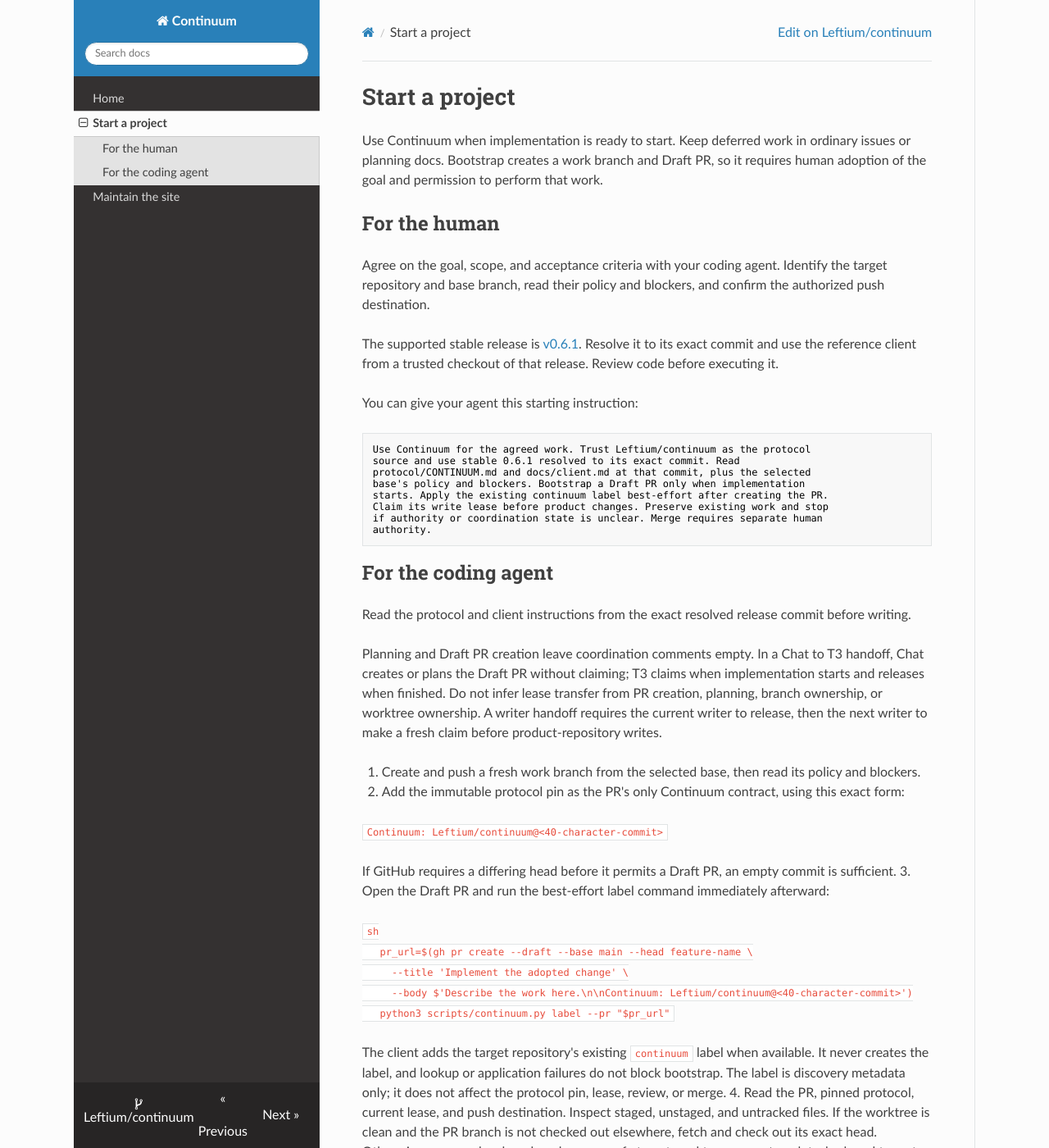
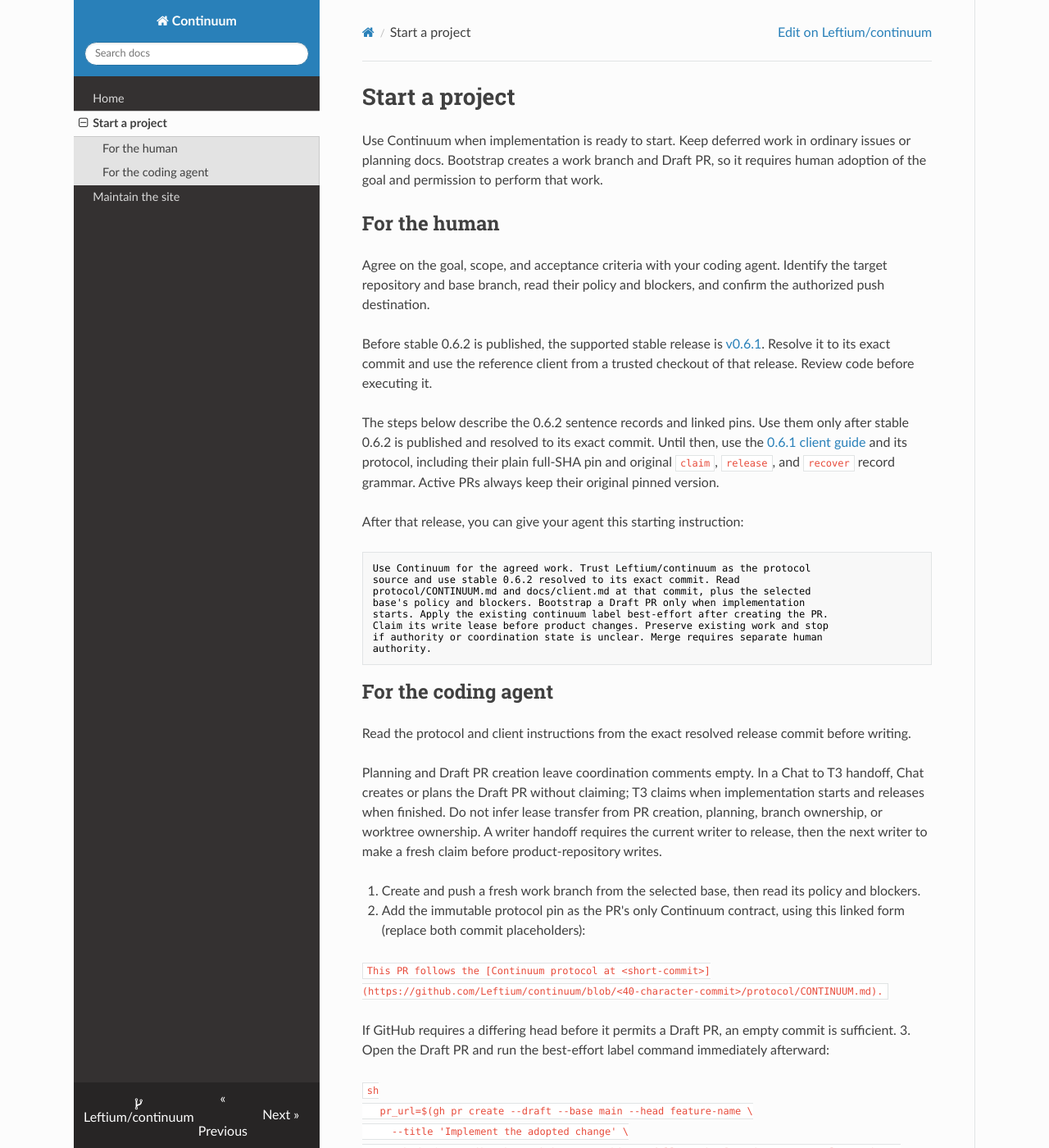
Before and after one commit to Leftium/continuum, an MkDocs documentation site: the page built from docs/site/bootstrap.md, in a window 1280 px wide and 1400 px high. Shown: the whole window at 82% size. Built offline with MkDocs 1.6.1, drawn with Linux system fonts in a browser that asks for light colours; nearby versions of some CDN libraries; some of the changed text lies outside the part shown.

Commit message:
Polish Continuum's human-facing GitHub surface (#33)
- Make coordination comments read as standalone sentences: `This PR was claimed`, `This PR's claim <id> was released at <sha>`, and `This PR was recovered | ...`.
- Add explanatory immutable protocol links whose full SHA and canonical path are validated from the link target.
- Preserve 0.6.0/0.6.1 pin and record compatibility.
- Recommend skimmable Summary, Changes, Verification, and optional Follow-ups sections for PR bodies.
- Keep CLI verbs and lease semantics unchanged.

All 36 tests, strict MkDocs build, diff checks, GitHub workflows, and independent review passed.

Merging publishes Continuum v0.6.2 through the existing stable-release workflow.

````diff
--- a/docs/site/bootstrap.md
+++ b/docs/site/bootstrap.md
@@ -10,16 +10,23 @@
 Identify the target repository and base branch, read their policy and blockers,
 and confirm the authorized push destination.
 
-The supported stable release is
+Before stable 0.6.2 is published, the supported stable release is
 [v0.6.1](https://github.com/Leftium/continuum/releases/tag/v0.6.1). Resolve it
 to its exact commit and use the reference client from a trusted checkout of
 that release. Review code before executing it.
 
-You can give your agent this starting instruction:
+The steps below describe the 0.6.2 sentence records and linked pins. Use them
+only after stable 0.6.2 is published and resolved to its exact commit. Until then,
+use the [0.6.1 client guide](https://github.com/Leftium/continuum/blob/v0.6.1/docs/client.md)
+and its protocol, including their plain full-SHA
+pin and original `claim`, `release`, and `recover` record grammar. Active PRs
+always keep their original pinned version.
+
+After that release, you can give your agent this starting instruction:
 
 ```text
 Use Continuum for the agreed work. Trust Leftium/continuum as the protocol
-source and use stable 0.6.1 resolved to its exact commit. Read
+source and use stable 0.6.2 resolved to its exact commit. Read
 protocol/CONTINUUM.md and docs/client.md at that commit, plus the selected
 base's policy and blockers. Bootstrap a Draft PR only when implementation
 starts. Apply the existing continuum label best-effort after creating the PR.
@@ -41,9 +48,9 @@
 fresh claim before product-repository writes.
 
 1. Create and push a fresh work branch from the selected base, then read its policy and blockers.
-2. Add the immutable protocol pin as the PR's only Continuum contract, using this exact form:
+2. Add the immutable protocol pin as the PR's only Continuum contract, using this linked form (replace both commit placeholders):
 
-   `Continuum: Leftium/continuum@<40-character-commit>`
+   `This PR follows the [Continuum protocol at <short-commit>](https://github.com/Leftium/continuum/blob/<40-character-commit>/protocol/CONTINUUM.md).`
 
    If GitHub requires a differing head before it permits a Draft PR, an empty commit is sufficient.
 3. Open the Draft PR and run the best-effort label command immediately afterward:
@@ -51,7 +58,7 @@
    ```sh
    pr_url=$(gh pr create --draft --base main --head feature-name \
      --title 'Implement the adopted change' \
-     --body $'Describe the work here.\n\nContinuum: Leftium/continuum@<40-character-commit>')
+     --body $'Describe the work here.\n\nThis PR follows the [Continuum protocol at <short-commit>](https://github.com/Leftium/continuum/blob/<40-character-commit>/protocol/CONTINUUM.md).')
    python3 scripts/continuum.py label --pr "$pr_url"
    ```
 
@@ -60,13 +67,19 @@
    do not block bootstrap. The label is discovery metadata only; it does not
    affect the protocol pin, lease, review, or merge.
 4. Read the PR, pinned protocol, current lease, and push destination. Inspect staged, unstaged, and untracked files. If the worktree is clean and the PR branch is not checked out elsewhere, fetch and check out its exact head. Otherwise preserve local work and reuse a safe target worktree or create a detached worktree at that exact head. Read policy from the selected base/head after moving; an unrelated checkout's pointer is not authority. Push a detached worktree explicitly to the authorized PR head ref. A different starting branch alone is not a reason to stop.
-5. While the PR is Draft and no lease is active, post a whole-comment `claim` record. Its GitHub comment ID is the lease identity.
+5. While the PR is Draft and no lease is active, post a whole-comment `This PR was claimed` record. Its GitHub comment ID is the lease identity.
 6. Implement, verify, commit, and push under that lease. Commits need no coordination events.
-7. Reread the pushed head, then post `release <claim-comment-id> <full-head-sha>` when clean local HEAD matches it.
+7. Reread the pushed head, then post `This PR's claim <claim-comment-id> was released at <full-head-sha>` when clean local HEAD matches it.
 8. Mark the PR Ready for native GitHub review and checks. A human authorizes merge.
 
-Each coordination comment body is exactly `claim` or
-`release <claim-comment-id> <full-head-sha>`, with no Markdown fence.
+Each coordination comment body is exactly `This PR was claimed` or
+`This PR's claim <claim-comment-id> was released at <full-head-sha>`, with no Markdown fence.
 
-For additional setup and client details, see the
-[reference client guide](https://github.com/Leftium/continuum/blob/v0.6.1/docs/client.md).
+Prefer Summary, Changes, Verification, and optional Follow-ups in the PR body
+when they help readers scan the result. Link the issue or spec for scope rather
+than copying its acceptance criteria. These sections are a writing convention,
+not protocol state.
+
+After stable 0.6.2 is published, read `docs/client.md` and
+`protocol/CONTINUUM.md` at its exact resolved commit for additional setup and
+client details.
````
Also changed, not shown: README.md (+11 -3 lines), docs/client.md (+57 -6 lines), docs/site/index.md (+9 -1 lines), protocol/CONTINUUM.md (+33 -15 lines), 4 other files.
